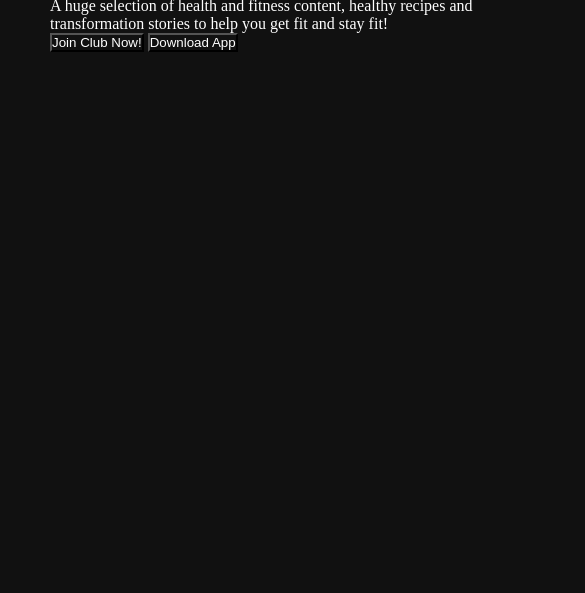
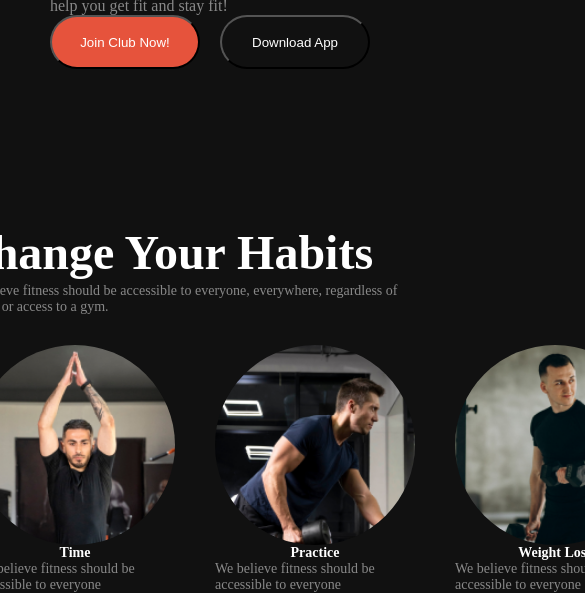
Before and after one commit to Md-Salman-Rahman339/PH-Assignment-2, a plain HTML site: page index.html in a window 390 px wide. Shown: the part 593-1186 px from the top of the page, 585 px wide, since content can reach past the window. Before the commit the page ends 844 px from the top, so only its background shows below. Drawn offline with Linux system fonts and the light colour scheme; a web font is replaced by a local one.

Commit message:
banner and habbits without responsive

```diff
--- a/index.html
+++ b/index.html
@@ -23,9 +23,11 @@
         <section class="banner">
             <div class="banner-desc">
                 <h1 style=" width: 520px;height: 282px; font-weight: 900;font-size: 78px;">Get body in <span class="miama-font">shape</span> & stay healthy</h1>
-                <p>A huge selection of health and fitness content, healthy recipes and transformation stories to help you get fit and stay fit! </p>
-                <button>Join Club Now!</button>
-                <button>Download App</button>
+                <p style="color: rgba(255, 255, 255, 0.5);font-size: 16px;">A huge selection of health and fitness content, healthy recipes and transformation stories to help you get fit and stay fit! </p>
+                <div class="banner-button">
+                    <button style="background: rgb(230, 83, 60); width: 150px; border-radius: 100px;">Join Club Now!</button>
+                <button style="width: 150px; border-radius: 100px;">Download App</button>
+                </div>
             </div>
             <div class="banner-img">
                 <img src="images/Images 2.png" alt="">
@@ -34,6 +36,36 @@
             </div>
 
         </section>
+
+        <section class="habits">
+            <div class="habit-main">
+                <h1 style="width: 476px; height: 58px;font-size: 48px;">Change Your Habits </h1>
+                <p style="font-size: 14px; color: rgba(255, 255, 255, 0.5);"> We believe fitness should be accessible to everyone, everywhere, regardless of income or access to a gym.</p>
+            </div>
+           <div class="habit-cards">
+            <div class="habit-card">
+                <img src="images/image 3.png" alt="">
+                <h4>Movement</h4>
+                <p>We believe fitness should be accessible to everyone</p>
+            </div>
+            <div class="habit-card">
+                <img src="images/image 2.png" alt="">
+                <h4>Time</h4>
+                <p>We believe fitness should be accessible to everyone</p>
+            </div>
+            <div class="habit-card">
+                <img src="images/image 4.png" alt="">
+                <h4>Practice</h4>
+                <p>We believe fitness should be accessible to everyone</p>
+            </div>
+            <div class="habit-card">
+                <img src="images/image 5.png" alt="">
+                <h4>Weight Loss</h4>
+                <p>We believe fitness should be accessible to everyone</p>
+            </div>
+           </div>
+
+        </section>
     </main>
 </body>
 </html>
--- a/style.css
+++ b/style.css
@@ -9,6 +9,7 @@
   .miama-font {
     font-family: 'Miama', sans-serif;
     font-weight:100;
+    font-style: italic;
 }
 
 
@@ -49,6 +50,58 @@
     justify-content: space-around;
     padding: 50px;
 }
-.banner-desc{
+.banner-button{
+    display: flex;
+    width: 600px;
+    height: 54px;
+    gap: 20px;
+    border-radius: 100px;
 
 }
+.habits{
+    width: 100%;
+    height: 100%;
+    display: flex;
+    flex-direction: column;
+    justify-content: flex-start;
+    align-items: center;
+    gap: 30px;
+
+
+}
+.habit-card{
+    display: flex;
+flex-direction: column;
+justify-content: flex-start;
+align-items: center;
+gap: 30;
+
+}
+.habit-cards{
+
+    display: flex;
+    flex-direction: row;
+    justify-content: flex-start;
+    align-items: center;
+    gap: 40px;
+}
+.habits img{
+    border-radius: 50%;
+    width: 200px;
+   height: 200px;
+}
+.habit-cards h4{
+    font-size: 14px;
+}
+.habit-cards p{
+    color: rgba(255, 255, 255, 0.5);
+
+   font-size: 14px;
+}
+.habit-main{
+    align-items: center;
+    justify-content: center;
+    display: flex;
+    flex-direction: column;
+
+}
```
